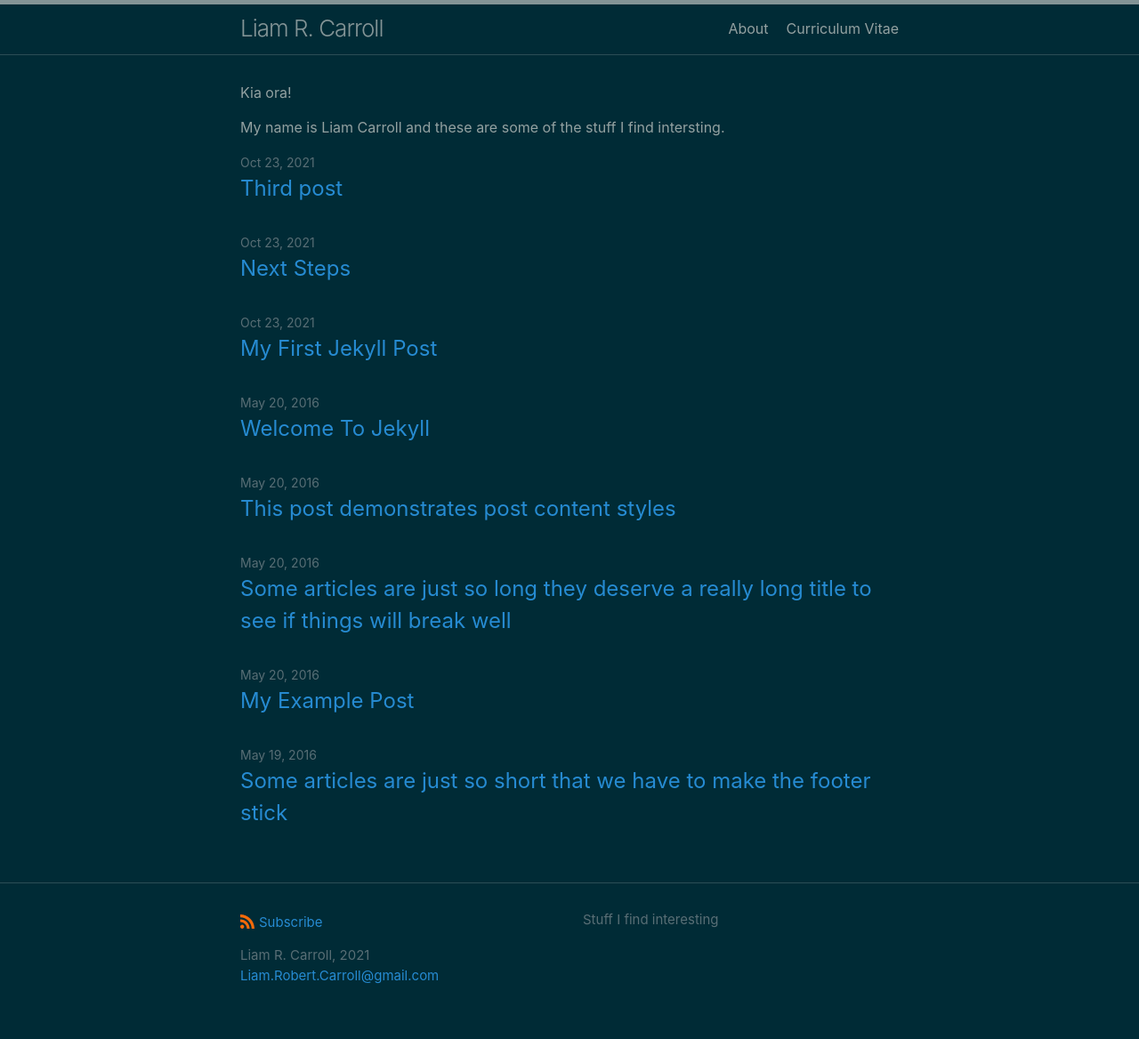
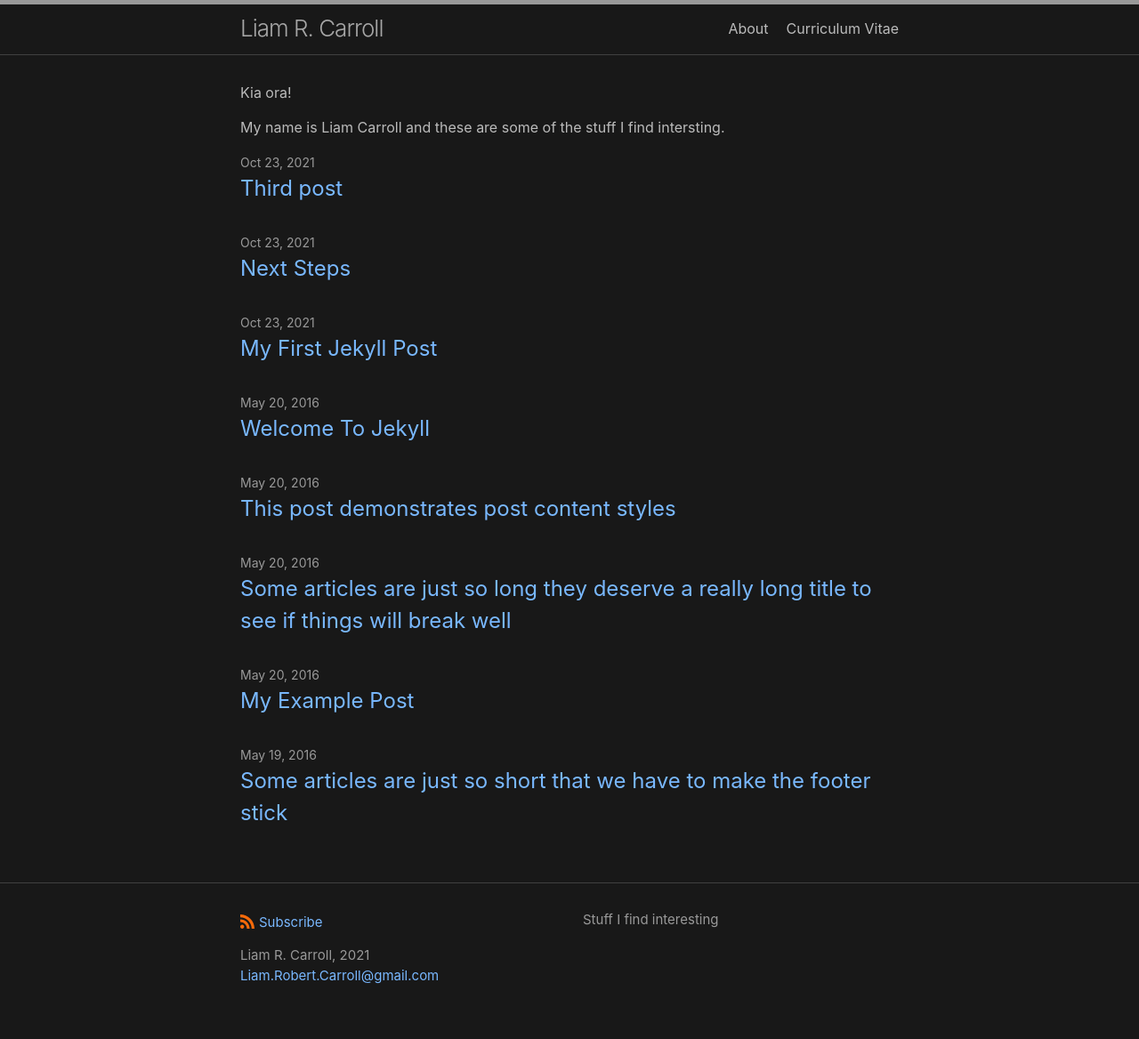
Before and after one commit to LRCarroll/LRCarroll, a Jekyll site: the page built from index.md, in a window 1280 px wide. Shown: the whole page at 89% size. Built offline with Jekyll 4.4.1, drawn with Linux system fonts in a browser that asks for light colours.

Commit message:
dark mode

```diff
--- a/_config.yml
+++ b/_config.yml
@@ -15,6 +15,6 @@ plugins:
  - jekyll-seo-tag
 
 minima:
-  skin: solarized-dark
+  skin: dark
 
 # This turns on dark mode
```
